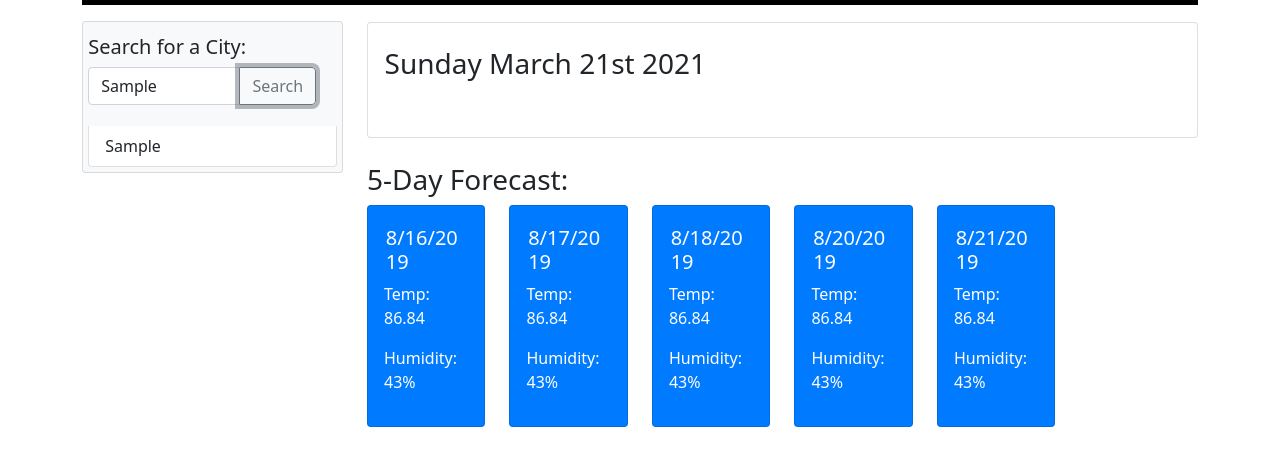
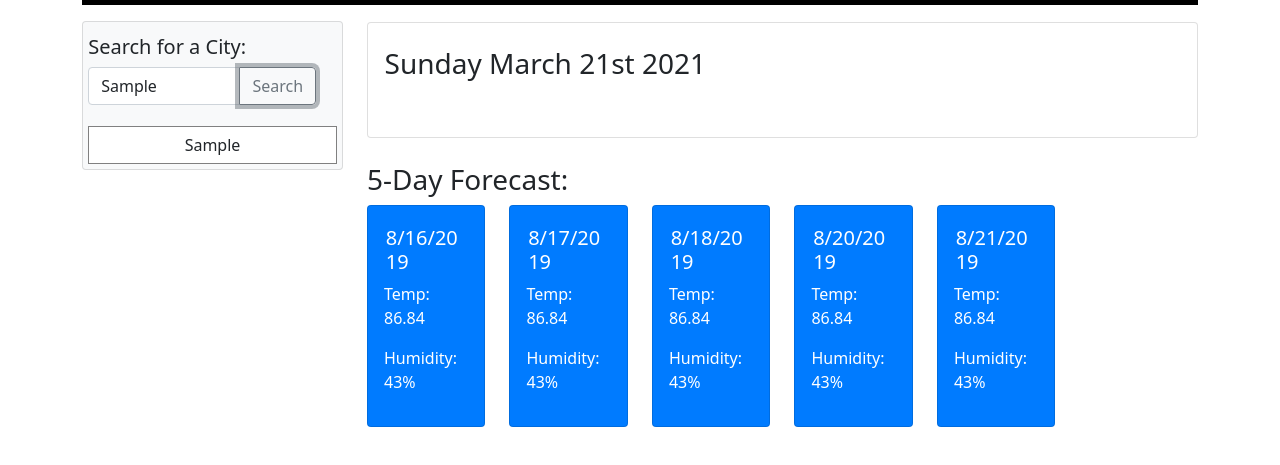
Before and after one commit to sranson/weather-app, a plain HTML site: page index.html in a window 1280 px wide. Both pictures are taken after typing "Sample" into the empty fields and a click on the button "Search". Shown: the part 67-532 px from the top of the page. Drawn offline with nearby package versions, Linux system fonts and the light colour scheme; no server answers.

Commit message:
turned <li> elements into buttons

```diff
--- a/assets/css/styles.css
+++ b/assets/css/styles.css
@@ -47,3 +47,13 @@ h5 {
     background-color: #007BFF;
     color: white;
 }
+
+
+.customBtn {
+    background-color:white;
+    border: .5px gray;
+    border-style:solid;
+    border-radius: 0%;
+
+
+}
--- a/assets/js/script.js
+++ b/assets/js/script.js
@@ -84,11 +84,13 @@ index = 0;
 
 function addNewCity() {
     if (searchedFor[index] !== undefined) {
-        newListItem = document.createElement('li');
-        newListItem.classList.add('list-group-item');
+        newListItem = document.createElement('button');
+        newListItem.classList.add('btn');
+        newListItem.classList.add('customBtn');
         pastCities.append(newListItem);
         newListItem.innerHTML = `${searchedFor[index]}`
         index = index+1;
+        // store search history in localStorage so that if a button is clicked in Search History, the data shows on HTML page
     }
 }
 
```
